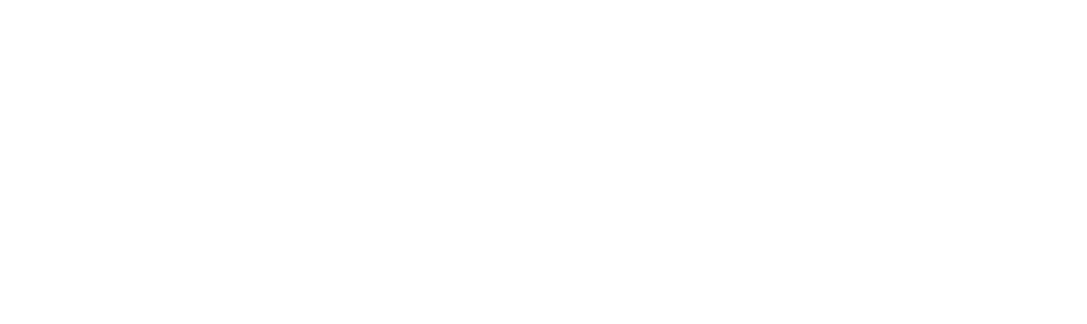
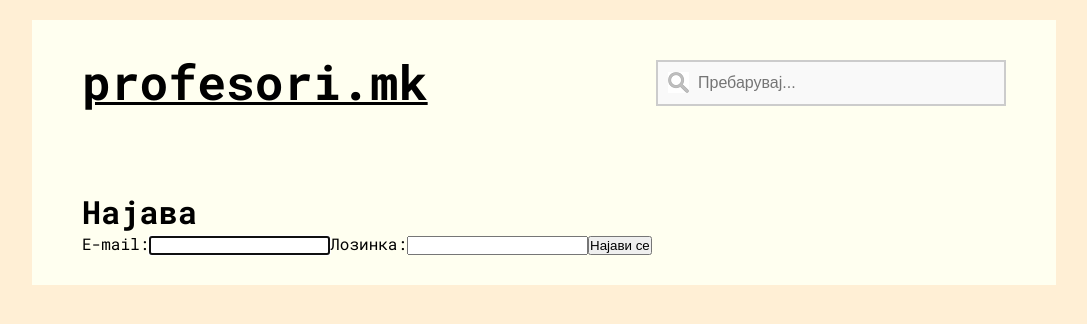
Before and after one commit to neeznamm/profesori.mk, a React (Create React App) app in the folder reactapp/: page /login in a window 1280 px wide. Before the commit this address had no page. Shown: the top 324 px of the page, without its empty margins (96-1183 px from the left). Built offline with nearby package versions, Linux system fonts and the light colour scheme.

Commit message:
created login page

```diff
--- a/reactapp/package.json
+++ b/reactapp/package.json
@@ -10,8 +10,10 @@
     "@testing-library/jest-dom": "^5.16.4",
     "@testing-library/react": "^13.3.0",
     "@testing-library/user-event": "^13.5.0",
+    "axios": "^0.27.2",
     "babel": "^6.23.0",
     "babel-plugin-macros": "^3.1.0",
+    "js-cookie": "^3.0.1",
     "jsog": "^1.0.7",
     "react": "^18.2.0",
     "react-dom": "^18.2.0",
--- a/reactapp/src/App.js
+++ b/reactapp/src/App.js
@@ -1,25 +1,21 @@
-import { Outlet } from "react-router-dom";
-import { MainWrapper, MainTitle } from "./Components/Styled/Main.style";
-import Search from "./Components/Search.js";
+import Professor from "./Pages/Professor";
+import SearchResults from "./Pages/SearchResults";
+import Login from "./Pages/Login";
+import { BrowserRouter, Routes, Route } from "react-router-dom";
+import Home from "./Pages/Home";
 
 export default function App() {
-  //document.body.style = "background: red;";
   return (
-    <MainWrapper>
-      <style>
-        @import
-        url('https://fonts.googleapis.com/css2?family=Roboto+Mono:ital,wght@0,400;0,500;0,700;1,400;1,500;1,700&display=swap');
-      </style>
-      <style>
-        {
-          "body { background-color: papayawhip;} * {margin: 0; padding: 0; box-sizing: border-box;}"
-        }
-      </style>
-      <a href="/">
-        <MainTitle>profesori.mk</MainTitle>
-      </a>{" "}
-      <Search />
-      <Outlet />
-    </MainWrapper>
+    <BrowserRouter>
+      <Routes>
+        <Route path="/" element={<Home />}>
+          <Route path="login" element={<Login />}></Route>
+          <Route path="professor">
+            <Route path=":professorId" element={<Professor />} />
+          </Route>
+          <Route path="search" element={<SearchResults />}></Route>
+        </Route>
+      </Routes>
+    </BrowserRouter>
   );
 }
--- /dev/null
+++ b/reactapp/src/Pages/Home.js
@@ -0,0 +1,27 @@
+import React from "react";
+import { MainWrapper, MainTitle } from "../Components/Styled/Main.style";
+import { Outlet } from "react-router-dom";
+import Search from "../Components/Search";
+
+function Home() {
+  return (
+    <MainWrapper>
+      <style>
+        @import
+        url('https://fonts.googleapis.com/css2?family=Roboto+Mono:ital,wght@0,400;0,500;0,700;1,400;1,500;1,700&display=swap');
+      </style>
+      <style>
+        {
+          "body { background-color: papayawhip;} * {margin: 0; padding: 0; box-sizing: border-box;}"
+        }
+      </style>
+      <a href="/">
+        <MainTitle>profesori.mk</MainTitle>
+      </a>{" "}
+      <Search />
+      <Outlet />
+    </MainWrapper>
+  );
+}
+
+export default Home;
--- /dev/null
+++ b/reactapp/src/Pages/Login.js
@@ -0,0 +1,79 @@
+import React, { useRef, useState, useEffect } from "react";
+import axios from "../api/axios";
+const LOGIN_URL = "/login";
+
+const Login = () => {
+  const userRef = useRef();
+  const errRef = useRef();
+
+  const [username, setUsername] = useState("");
+  const [password, setPassword] = useState("");
+  const [errMsg, setErrMsg] = useState("");
+  const [success, setSuccess] = useState(false);
+
+  useEffect(() => {
+    userRef.current.focus();
+  }, []);
+
+  useEffect(() => {
+    setErrMsg("");
+  }, [username, password]);
+
+  const handleSubmit = async (e) => {
+    e.preventDefault();
+
+    const response = await axios.post(
+      LOGIN_URL,
+      `username=${username}&password=${password}`,
+      {
+        headers: {
+          "content-type": "application/x-www-form-urlencoded",
+          withCredentials: true,
+        },
+      }
+    );
+    setUsername("");
+    setPassword("");
+    setSuccess(true);
+  };
+
+  return success ? (
+    <div style={{ marginTop: "140px" }}>
+      <h1>Успешна најава!</h1>
+      <br />
+      <p>
+        <a href="/">Оди на почетната страница</a>
+      </p>
+    </div>
+  ) : (
+    <div style={{ marginTop: "140px" }}>
+      <p ref={errRef} className={errMsg ? "errmsg" : "offscreen"}>
+        {errMsg}
+      </p>
+      <h1>Најава</h1>
+      <form onSubmit={handleSubmit}>
+        <label htmlFor="username">E-mail:</label>
+        <input
+          type="text"
+          id="username"
+          ref={userRef}
+          autoComplete="off"
+          onChange={(e) => setUsername(e.target.value)}
+          value={username}
+          required
+        />
+        <label htmlFor="password">Лозинка:</label>
+        <input
+          type="password"
+          id="password"
+          onChange={(e) => setPassword(e.target.value)}
+          value={password}
+          required
+        />
+        <button>Најави се</button>
+      </form>
+    </div>
+  );
+};
+
+export default Login;
--- /dev/null
+++ b/reactapp/src/api/axios.js
@@ -0,0 +1,5 @@
+import axios from "axios";
+
+export default axios.create({
+  baseURL: "http://192.168.0.17:8080",
+});
--- a/reactapp/src/index.js
+++ b/reactapp/src/index.js
@@ -1,19 +1,5 @@
 import ReactDOM from "react-dom/client";
-import { BrowserRouter, Routes, Route } from "react-router-dom";
 import App from "./App";
-import Professor from "./Pages/Professor";
-import SearchResults from "./Pages/SearchResults";
 
 const root = ReactDOM.createRoot(document.getElementById("root"));
-root.render(
-  <BrowserRouter>
-    <Routes>
-      <Route path="/" element={<App />}>
-        <Route path="professor">
-          <Route path=":professorId" element={<Professor />} />
-        </Route>
-        <Route path="search" element={<SearchResults />}></Route>
-      </Route>
-    </Routes>
-  </BrowserRouter>
-);
+root.render(<App />);
```
Also changed, not shown: 2 other files (tests, documents, lock files or other folders).
